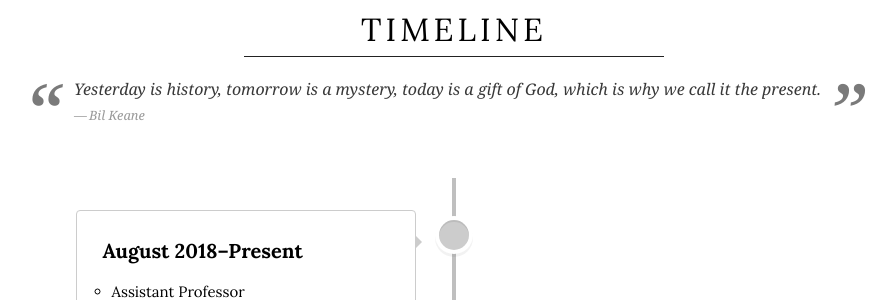
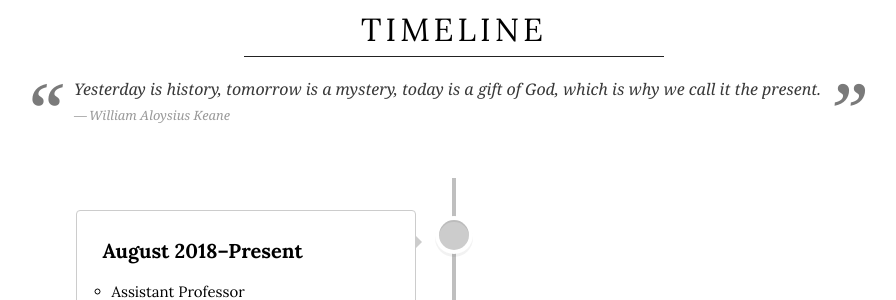
Before and after one commit to istaehun/taehun, a Jekyll site: the page built from timeline.html, in a window 1280 px wide and 900 px high. Shown: the part 354-654 px from the top of the window, without its empty margins (186-1082 px from the left). Built offline with Jekyll 4.4.1, drawn with Linux system fonts in a browser that asks for light colours; nearby versions of some CDN libraries.

Commit message:
Update blockquote.yml

```diff
--- a/_data/blockquote.yml
+++ b/_data/blockquote.yml
@@ -9,7 +9,7 @@ dissertation:
   cite: "Yogi Berra"
 timeline:
   comment: "Yesterday is history, tomorrow is a mystery, today is a gift of God, which is why we call it the present."
-  cite: "Bil Keane"
+  cite: "William Aloysius Keane"
 references:
   comment: "If you want to go quickly, go alone. If you want to go far, go together."
   cite: "African proverb"
```
